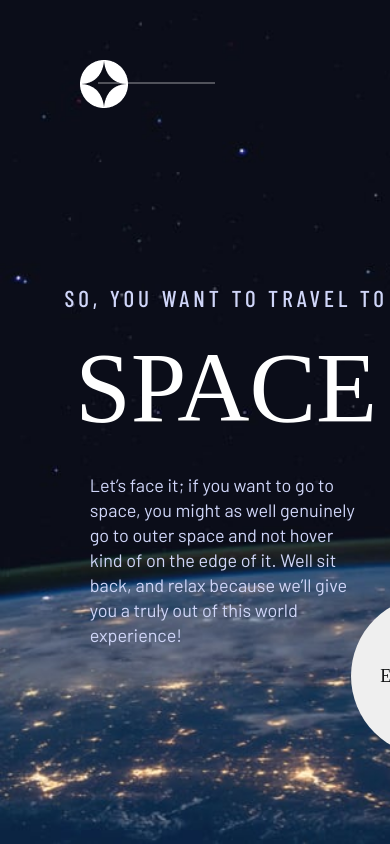
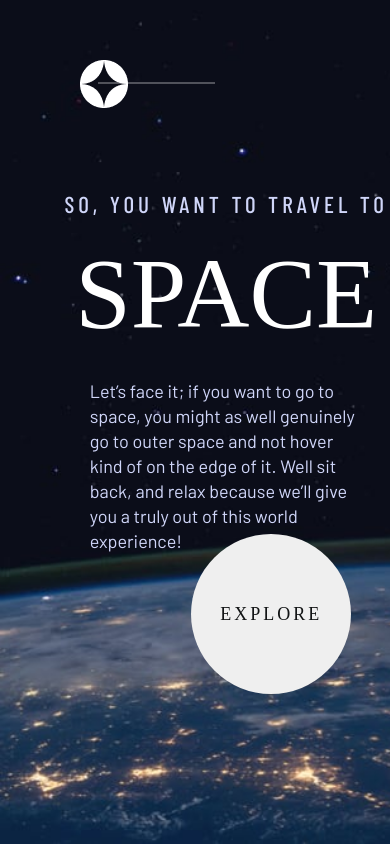
Before and after one commit to DjakaIT/spacetourism-react, a React (Vite) app: page / in a window 390 px wide. Shown: the top 844 px of the page. Built offline with nearby package versions, Linux system fonts and the light colour scheme; a web font is replaced by a local one.

Commit message:
added fixes to css

```diff
--- a/src/components/Navbar.jsx
+++ b/src/components/Navbar.jsx
@@ -1,6 +1,7 @@
 import React from 'react';
 import { Link, NavLink } from 'react-router-dom';
 import '../css/navbar.css';
+import { faBars } from '@fortawesome/free-solid-svg-icons';
 
 export default function Navbar() {
   return (
@@ -42,6 +43,9 @@ export default function Navbar() {
             </NavLink>
           </li>
         </ul>
+       {/* <li className='hamburgerMenuTrigger'>
+            <NavLink>{faBars}</NavLink>
+          </li> */}
       </nav>
     </div>
   );
--- a/src/css/home.css
+++ b/src/css/home.css
@@ -121,7 +121,7 @@ h5, h1{
 
     .explore-btn-container{
         top: 20em;
-        left: 20em;
+        left: 21em;
     }
 
     h5{
@@ -142,14 +142,14 @@ h5, h1{
     }
 }
 
-/* For Mobile Devices */
-@media only screen and (max-width: 790px) {
+
+@media only screen and (max-width: 810px) {
     .homeDiv {
         background-image: url("/assets/background/background-home-mobile.jpg"); /* Change background image */
     }
 
     .overlay-container {
-        margin-top: 20%;
+        top: 3em;
     }
 
     h1 {
@@ -169,6 +169,39 @@ h5, h1{
 
     .explore-btn-container{
 
-
+        top: 22em;
+        left: 18em;
     }
 }
+
+/* For Mobile Devices */
+@media only screen and (max-width: 768px) {
+    .homeDiv {
+        background-image: url("/assets/background/background-home-mobile.jpg"); /* Change background image */
+    }
+
+    .overlay-container {
+        top: 3em;
+    }
+
+    h1 {
+        font-size: 100px;
+    }
+
+    .description {
+        width: 70%;
+    }
+
+    .explore-btn {
+        height: 160px;
+        width: 160px;
+        font-size: 18px;
+        line-height: 22px;
+    }
+
+    .explore-btn-container{
+
+        top: 22em;
+        left: 10em;
+    }
+}
--- a/src/css/navbar.css
+++ b/src/css/navbar.css
@@ -98,5 +98,41 @@ ul li{
   }
 
 
+  .hamburgerMenuTrigger{
+    display: none;
+  }
+
 
   /* POPRAVITI CITAV CSS ZASAD */
+
+/*   @media only screen and (max-width: 768px) {
+    .homeDiv {
+        background-image: url("/assets/background/background-home-mobile.jpg");
+    }
+
+    .overlay-container {
+        top: 3em;
+    }
+
+    h1 {
+        font-size: 100px;
+    }
+
+    .description {
+        width: 70%;
+    }
+
+    .explore-btn {
+        height: 160px;
+        width: 160px;
+        font-size: 18px;
+        line-height: 22px;
+    }
+
+    .explore-btn-container{
+
+        top: 22em;
+        left: 10em;
+    }
+}
+   */
```
